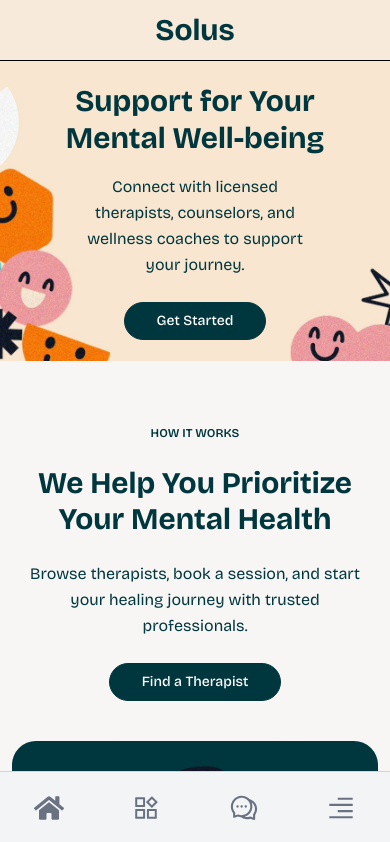
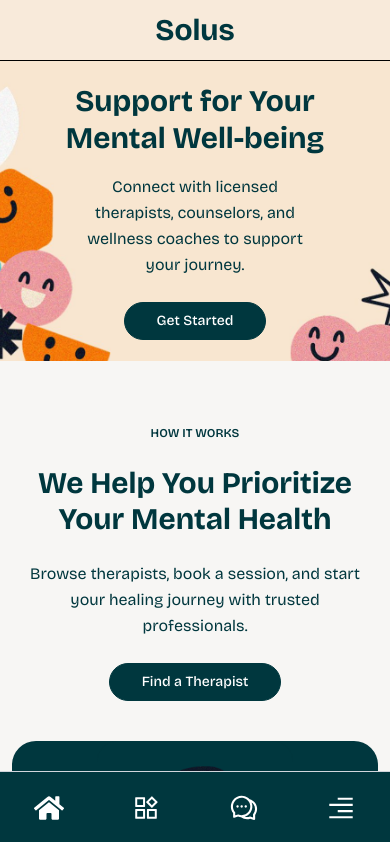
Before and after one commit to sazidhayatkhan/solus, a Next.js app: page / in a window 390 px wide. Shown: the top 842 px of the page. Built offline with nearby package versions, Linux system fonts and the light colour scheme; no server answers.

Commit message:
color changed

```diff
--- a/src/components/layout/MobileBottomBar.tsx
+++ b/src/components/layout/MobileBottomBar.tsx
@@ -31,13 +31,13 @@ const MobileBottomBar = (props: Props) => {
   ];
 
   return (
-    <div className="fixed bottom-0 left-0 w-full bg-gray-100 z-[2] block md:hidden border-t border-gray-300">
+    <div className="fixed bottom-0 left-0 w-full bg-primary z-[2] block md:hidden border-t border-gray-300">
       <ul className="flex justify-around items-center">
         {data.map((item, index) => (
           <Link href={item?.linkUrl || ""}>
             <li
               key={index}
-              className="flex flex-col items-center justify-center w-18 h-18 text-gray-500"
+              className="flex flex-col items-center justify-center w-18 h-18 text-white"
             >
               <span className="text-3xl">{item.icon}</span>
             </li>
```
